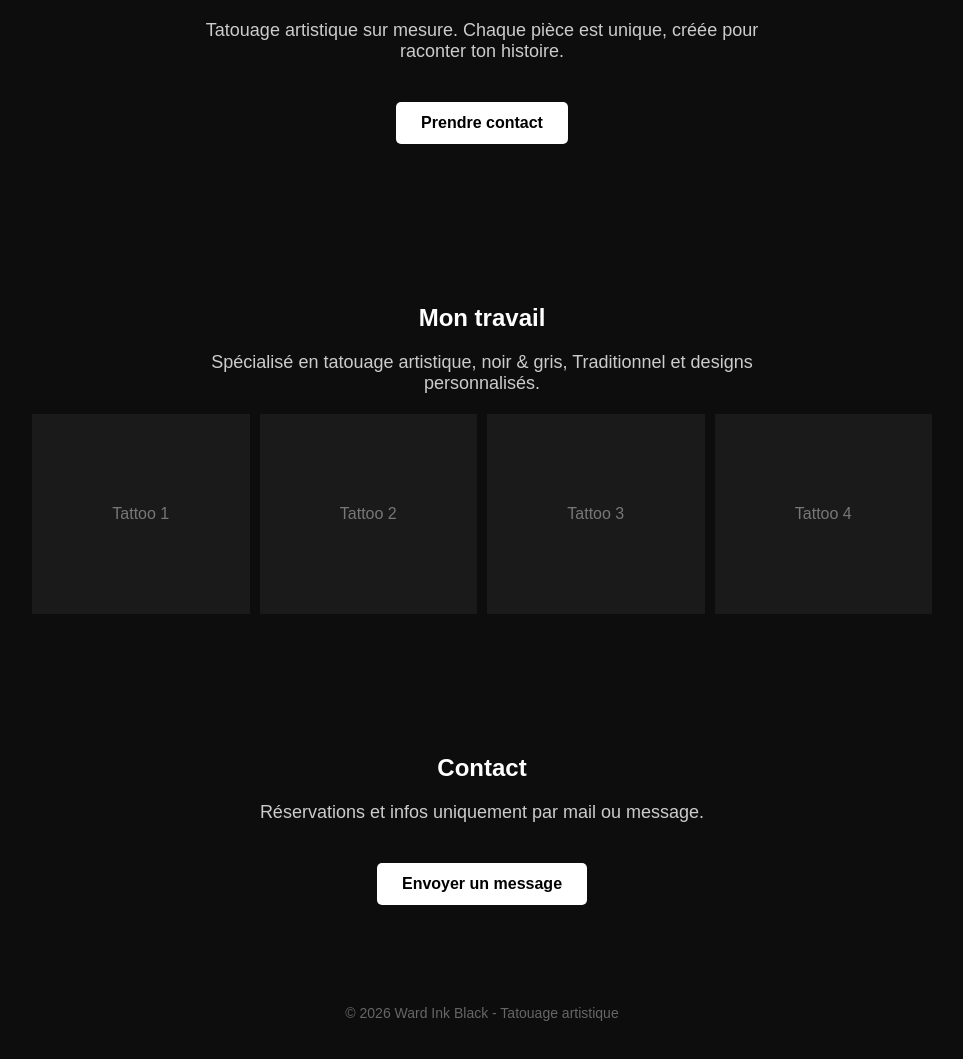
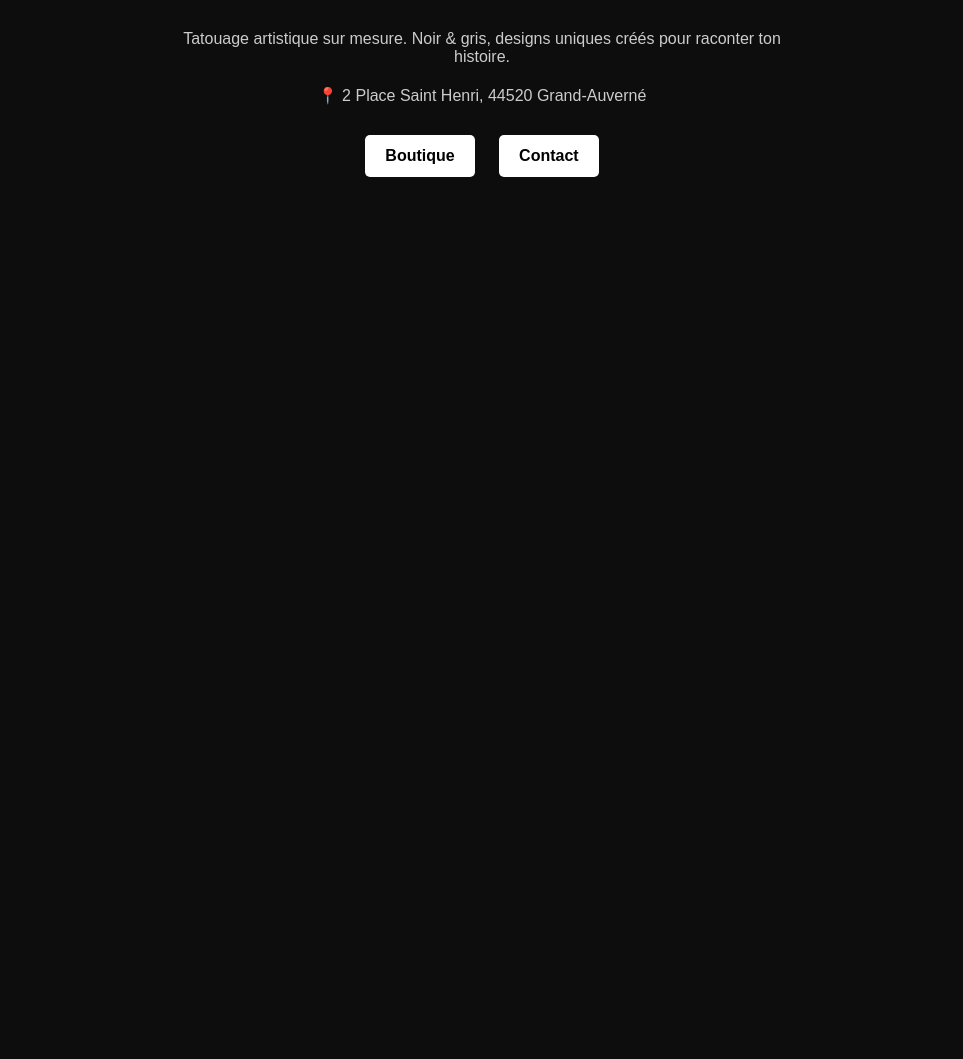
Before and after one commit to drilock/.github.io, a plain HTML site: page index.html in a window 1280 px wide. Shown: the part 185-1244 px from the top of the page, without its empty margins (158-1121 px from the left). After the commit the page ends 800 px from the top, so only its background shows below. Drawn offline with Linux system fonts and the light colour scheme.

Commit message:
Update index.html

```diff
--- a/index.html
+++ b/index.html
@@ -6,14 +6,14 @@
   <style>
     body {
       margin: 0;
-      font-family: Arial, sans-serif;
-      background-color: #0d0d0d;
+      font-family: Arial;
+      background: #0d0d0d;
       color: white;
       text-align: center;
     }
 
     header {
-      padding: 80px 20px;
+      padding: 90px 20px;
     }
 
     h1 {
@@ -23,47 +23,19 @@
 
     p {
       color: #ccc;
-      font-size: 18px;
       max-width: 600px;
       margin: 20px auto;
     }
 
     .btn {
       display: inline-block;
-      margin-top: 20px;
-      padding: 12px 25px;
+      margin: 10px;
+      padding: 12px 20px;
       background: white;
       color: black;
       text-decoration: none;
+      border-radius: 5px;
       font-weight: bold;
-      border-radius: 5px;
-    }
-
-    section {
-      padding: 60px 20px;
-    }
-
-    .gallery {
-      display: grid;
-      grid-template-columns: repeat(auto-fit, minmax(200px, 1fr));
-      gap: 10px;
-      max-width: 900px;
-      margin: auto;
-    }
-
-    .box {
-      background: #1a1a1a;
-      height: 200px;
-      display: flex;
-      align-items: center;
-      justify-content: center;
-      color: #777;
-    }
-
-    footer {
-      padding: 40px;
-      font-size: 14px;
-      color: #666;
     }
   </style>
 </head>
@@ -72,31 +44,13 @@
 
 <header>
   <h1>Ward Ink Black</h1>
-  <p>Tatouage artistique sur mesure. Chaque pièce est unique, créée pour raconter ton histoire.</p>
-  <a class="btn" href="mailto:wardinkblack@gmail.com">Prendre contact</a>
+  <p>Tatouage artistique sur mesure. Noir & gris, designs uniques créés pour raconter ton histoire.</p>
+
+  <p>📍 2 Place Saint Henri, 44520 Grand-Auverné</p>
+
+  <a class="btn" href="shop.html">Boutique</a>
+  <a class="btn" href="contact.html">Contact</a>
 </header>
-
-<section>
-  <h2>Mon travail</h2>
-  <p>Spécialisé en tatouage artistique, noir & gris, Traditionnel et designs personnalisés.</p>
-
-  <div class="gallery">
-    <div class="box">Tattoo 1</div>
-    <div class="box">Tattoo 2</div>
-    <div class="box">Tattoo 3</div>
-    <div class="box">Tattoo 4</div>
-  </div>
-</section>
-
-<section>
-  <h2>Contact</h2>
-  <p>Réservations et infos uniquement par mail ou message.</p>
-  <a class="btn" href="mailto:wardinkblack@gmail.com">Envoyer un message</a>
-</section>
-
-<footer>
-  © 2026 Ward Ink Black - Tatouage artistique
-</footer>
 
 </body>
 </html>
```
